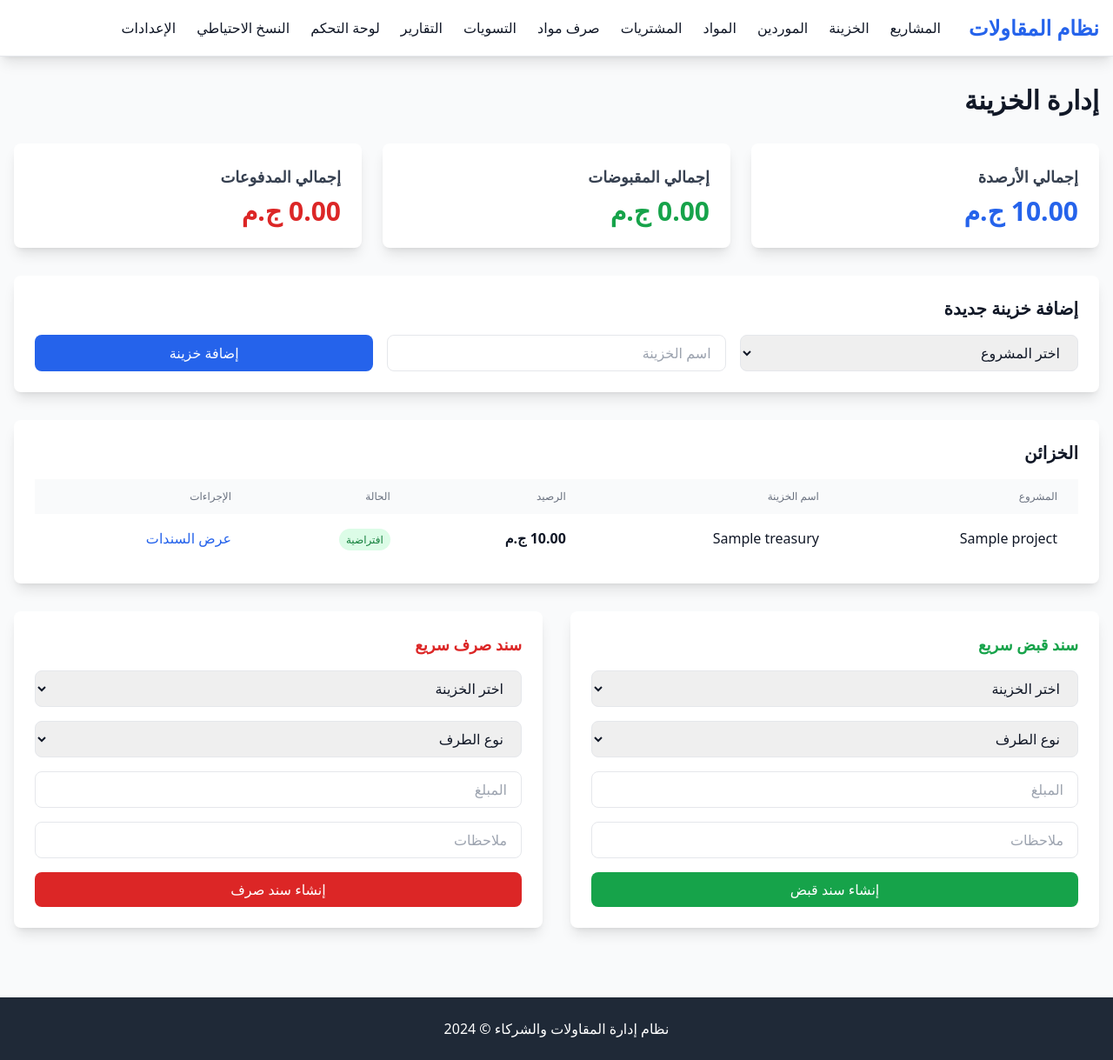
After one commit to Mohagag609/Google-, a Flask app: page /treasury in a window 1280 px wide. The commit adds this page. Shown: the whole page at 87% size. Run offline with Flask 3, Linux system fonts and the light colour scheme; tables that the repository leaves empty hold one stand-in row (values such as "Sample post"); some libraries are stand-ins or nearby versions.

Commit message:
Add Treasury, Vouchers, and fix Purchases functionality - Complete missing features

```diff
--- a/app/app.py
+++ b/app/app.py
@@ -369,6 +369,153 @@ def allocate_custom_route(stage_id):
         stage = Stage.query.get(stage_id)
         return redirect(url_for('project_home', project_id=stage.project_id))
 
+# Treasury and Vouchers
+@app.route('/treasury')
+def treasury_index():
+    """Treasury management page"""
+    treasuries = Treasury.query.all()
+    projects = Project.query.all()
+
+    # Calculate totals
+    total_balance = db.session.query(db.func.sum(Treasury.balance)).scalar() or Decimal("0")
+    total_receipts = db.session.query(db.func.sum(Voucher.amount)).filter_by(v_type='receipt').scalar() or Decimal("0")
+    total_payments = db.session.query(db.func.sum(Voucher.amount)).filter_by(v_type='payment').scalar() or Decimal("0")
+
+    return render_template('treasury/index.html',
+                         treasuries=treasuries,
+                         projects=projects,
+                         total_balance=total_balance,
+                         total_receipts=total_receipts,
+                         total_payments=total_payments)
+
+@app.route('/treasury/create', methods=['POST'])
+def create_treasury():
+    """Create new treasury"""
+    try:
+        project_id = request.form.get('project_id')
+        name = request.form.get('name')
+
+        # Check if it's the first treasury for the project
+        existing = Treasury.query.filter_by(project_id=project_id).count()
+
+        treasury = Treasury(
+            project_id=project_id,
+            name=name,
+            is_default=(existing == 0)  # First treasury is default
+        )
+        db.session.add(treasury)
+        db.session.commit()
+
+        flash_success(f"تم إنشاء الخزينة: {name}")
+        return redirect(url_for('treasury_index'))
+
+    except Exception as e:
+        flash_error(str(e))
+        return redirect(url_for('treasury_index'))
+
+@app.route('/vouchers')
+def vouchers_list():
+    """List vouchers"""
+    treasury_id = request.args.get('treasury_id')
+    v_type = request.args.get('type')
+
+    query = Voucher.query
+    if treasury_id:
+        query = query.filter_by(treasury_id=treasury_id)
+    if v_type:
+        query = query.filter_by(v_type=v_type)
+
+    vouchers = query.order_by(Voucher.v_date.desc()).all()
+    treasuries = Treasury.query.all()
+
+    return render_template('vouchers/list.html',
+                         vouchers=vouchers,
+                         treasuries=treasuries,
+                         selected_treasury=treasury_id,
+                         selected_type=v_type)
+
+@app.route('/vouchers/receipt', methods=['POST'])
+def create_receipt_voucher():
+    """Create receipt voucher"""
+    try:
+        treasury_id = request.form.get('treasury_id')
+        party_type = request.form.get('party_type')
+        party_id = request.form.get('party_id')
+        amount = d(request.form.get('amount'))
+        notes = request.form.get('notes')
+
+        treasury = Treasury.query.get(treasury_id)
+        if not treasury:
+            raise ValidationError("الخزينة غير موجودة")
+
+        voucher = Voucher(
+            project_id=treasury.project_id,
+            treasury_id=treasury_id,
+            v_type='receipt',
+            party_type=party_type,
+            party_id=party_id,
+            amount=amount,
+            v_date=date.today(),
+            ref_code=generate_ref_code('RV', treasury.project.code),
+            notes=notes
+        )
+
+        # Update treasury balance
+        treasury.balance = d(treasury.balance) + amount
+
+        db.session.add(voucher)
+        db.session.commit()
+
+        flash_success(f"تم إنشاء سند القبض: {voucher.ref_code}")
+        return redirect(url_for('treasury_index'))
+
+    except Exception as e:
+        flash_error(str(e))
+        return redirect(url_for('treasury_index'))
+
+@app.route('/vouchers/payment', methods=['POST'])
+def create_payment_voucher():
+    """Create payment voucher"""
+    try:
+        treasury_id = request.form.get('treasury_id')
+        party_type = request.form.get('party_type')
+        party_id = request.form.get('party_id')
+        amount = d(request.form.get('amount'))
+        notes = request.form.get('notes')
+
+        treasury = Treasury.query.get(treasury_id)
+        if not treasury:
+            raise ValidationError("الخزينة غير موجودة")
+
+        # Check balance
+        if d(treasury.balance) < amount:
+            raise ValidationError(f"الرصيد غير كافي. المتاح: {d(treasury.balance)}")
+
+        voucher = Voucher(
+            project_id=treasury.project_id,
+            treasury_id=treasury_id,
+            v_type='payment',
+            party_type=party_type,
+            party_id=party_id,
+            amount=amount,
+            v_date=date.today(),
+            ref_code=generate_ref_code('PV', treasury.project.code),
+            notes=notes
+        )
+
+        # Update treasury balance
+        treasury.balance = d(treasury.balance) - amount
+
+        db.session.add(voucher)
+        db.session.commit()
+
+        flash_success(f"تم إنشاء سند الصرف: {voucher.ref_code}")
+        return redirect(url_for('treasury_index'))
+
+    except Exception as e:
+        flash_error(str(e))
+        return redirect(url_for('treasury_index'))
+
 # Expenses
 @app.route('/expenses', methods=['POST'])
 def create_expense():
@@ -511,6 +658,35 @@ def create_warehouse(project_id):
         return redirect(url_for('project_home', project_id=project_id))
 
 # Purchases
+@app.route('/purchases/invoices')
+def purchase_invoices_list():
+    """List purchase invoices"""
+    project_id = request.args.get('project_id')
+    supplier_id = request.args.get('supplier_id')
+
+    query = PurchaseInvoice.query
+    if project_id:
+        query = query.filter_by(project_id=project_id)
+    if supplier_id:
+        query = query.filter_by(supplier_id=supplier_id)
+
+    invoices = query.order_by(PurchaseInvoice.date.desc()).all()
+    projects = Project.query.all()
+    suppliers = Supplier.query.all()
+
+    return render_template('purchases/list.html',
+                         invoices=invoices,
+                         projects=projects,
+                         suppliers=suppliers,
+                         selected_project=project_id,
+                         selected_supplier=supplier_id)
+
+@app.route('/purchases/invoices/<invoice_id>')
+def view_purchase_invoice(invoice_id):
+    """View purchase invoice details"""
+    invoice = PurchaseInvoice.query.get_or_404(invoice_id)
+    return render_template('purchases/view.html', invoice=invoice)
+
 @app.route('/purchases/invoices/new')
 def new_purchase_invoice():
     """New purchase invoice form"""
--- a/app/templates/layout.html
+++ b/app/templates/layout.html
@@ -23,9 +23,10 @@
                     <a href="/" class="text-2xl font-bold text-blue-600">نظام المقاولات</a>
                     <div class="flex space-x-reverse space-x-6">
                         <a href="/" class="hover:text-blue-600 transition">المشاريع</a>
+                        <a href="/treasury" class="hover:text-blue-600 transition">الخزينة</a>
                         <a href="/suppliers" class="hover:text-blue-600 transition">الموردين</a>
                         <a href="/items" class="hover:text-blue-600 transition">المواد</a>
-                        <a href="/purchases/invoices/new" class="hover:text-blue-600 transition">المشتريات</a>
+                        <a href="/purchases/invoices" class="hover:text-blue-600 transition">المشتريات</a>
                         <a href="/stock/issue" class="hover:text-blue-600 transition">صرف مواد</a>
                         <a href="/settlements" class="hover:text-blue-600 transition">التسويات</a>
                         <a href="/reports/partner-statement" class="hover:text-blue-600 transition">التقارير</a>
--- /dev/null
+++ b/app/templates/treasury/index.html
@@ -0,0 +1,137 @@
+{% extends "layout.html" %}
+
+{% block title %}الخزينة - نظام إدارة المقاولات{% endblock %}
+
+{% block content %}
+<div class="container mx-auto">
+    <h1 class="text-3xl font-bold mb-8">إدارة الخزينة</h1>
+
+    <!-- Treasury Summary -->
+    <div class="grid grid-cols-1 md:grid-cols-3 gap-6 mb-8">
+        <div class="bg-white rounded-lg shadow-lg p-6">
+            <h3 class="text-lg font-semibold mb-2 text-gray-700">إجمالي الأرصدة</h3>
+            <p class="text-3xl font-bold text-blue-600">{{ total_balance|money }}</p>
+        </div>
+        <div class="bg-white rounded-lg shadow-lg p-6">
+            <h3 class="text-lg font-semibold mb-2 text-gray-700">إجمالي المقبوضات</h3>
+            <p class="text-3xl font-bold text-green-600">{{ total_receipts|money }}</p>
+        </div>
+        <div class="bg-white rounded-lg shadow-lg p-6">
+            <h3 class="text-lg font-semibold mb-2 text-gray-700">إجمالي المدفوعات</h3>
+            <p class="text-3xl font-bold text-red-600">{{ total_payments|money }}</p>
+        </div>
+    </div>
+
+    <!-- Create Treasury -->
+    <div class="bg-white rounded-lg shadow-lg p-6 mb-8">
+        <h2 class="text-xl font-bold mb-4">إضافة خزينة جديدة</h2>
+        <form method="POST" action="/treasury/create" class="grid grid-cols-1 md:grid-cols-3 gap-4">
+            <select name="project_id" required class="px-4 py-2 border rounded-lg">
+                <option value="">اختر المشروع</option>
+                {% for project in projects %}
+                    <option value="{{ project.id }}">{{ project.name }}</option>
+                {% endfor %}
+            </select>
+            <input type="text" name="name" placeholder="اسم الخزينة" required
+                   class="px-4 py-2 border rounded-lg">
+            <button type="submit" class="bg-blue-600 text-white px-6 py-2 rounded-lg hover:bg-blue-700">
+                إضافة خزينة
+            </button>
+        </form>
+    </div>
+
+    <!-- Treasuries List -->
+    <div class="bg-white rounded-lg shadow-lg p-6 mb-8">
+        <h2 class="text-xl font-bold mb-4">الخزائن</h2>
+        <div class="overflow-x-auto">
+            <table class="min-w-full">
+                <thead class="bg-gray-50">
+                    <tr>
+                        <th class="px-6 py-3 text-right text-xs font-medium text-gray-500 uppercase">المشروع</th>
+                        <th class="px-6 py-3 text-right text-xs font-medium text-gray-500 uppercase">اسم الخزينة</th>
+                        <th class="px-6 py-3 text-right text-xs font-medium text-gray-500 uppercase">الرصيد</th>
+                        <th class="px-6 py-3 text-right text-xs font-medium text-gray-500 uppercase">الحالة</th>
+                        <th class="px-6 py-3 text-right text-xs font-medium text-gray-500 uppercase">الإجراءات</th>
+                    </tr>
+                </thead>
+                <tbody class="bg-white divide-y divide-gray-200">
+                    {% for treasury in treasuries %}
+                    <tr>
+                        <td class="px-6 py-4 whitespace-nowrap">{{ treasury.project.name }}</td>
+                        <td class="px-6 py-4 whitespace-nowrap">{{ treasury.name }}</td>
+                        <td class="px-6 py-4 whitespace-nowrap font-bold">{{ treasury.balance|money }}</td>
+                        <td class="px-6 py-4 whitespace-nowrap">
+                            {% if treasury.is_default %}
+                                <span class="px-2 py-1 text-xs rounded-full bg-green-100 text-green-700">افتراضية</span>
+                            {% else %}
+                                <span class="px-2 py-1 text-xs rounded-full bg-gray-100 text-gray-700">عادية</span>
+                            {% endif %}
+                        </td>
+                        <td class="px-6 py-4 whitespace-nowrap">
+                            <a href="/vouchers?treasury_id={{ treasury.id }}" class="text-blue-600 hover:text-blue-800">
+                                عرض السندات
+                            </a>
+                        </td>
+                    </tr>
+                    {% endfor %}
+                </tbody>
+            </table>
+        </div>
+    </div>
+
+    <!-- Quick Voucher Creation -->
+    <div class="grid grid-cols-1 md:grid-cols-2 gap-8">
+        <!-- Receipt Voucher -->
+        <div class="bg-white rounded-lg shadow-lg p-6">
+            <h3 class="text-lg font-bold mb-4 text-green-600">سند قبض سريع</h3>
+            <form method="POST" action="/vouchers/receipt" class="space-y-4">
+                <select name="treasury_id" required class="w-full px-4 py-2 border rounded-lg">
+                    <option value="">اختر الخزينة</option>
+                    {% for treasury in treasuries %}
+                        <option value="{{ treasury.id }}">{{ treasury.name }} - {{ treasury.project.name }}</option>
+                    {% endfor %}
+                </select>
+                <select name="party_type" required class="w-full px-4 py-2 border rounded-lg">
+                    <option value="">نوع الطرف</option>
+                    <option value="partner">شريك</option>
+                    <option value="supplier">مورد</option>
+                    <option value="other">أخرى</option>
+                </select>
+                <input type="number" name="amount" step="0.01" placeholder="المبلغ" required
+                       class="w-full px-4 py-2 border rounded-lg">
+                <input type="text" name="notes" placeholder="ملاحظات"
+                       class="w-full px-4 py-2 border rounded-lg">
+                <button type="submit" class="w-full bg-green-600 text-white px-6 py-2 rounded-lg hover:bg-green-700">
+                    إنشاء سند قبض
+                </button>
+            </form>
+        </div>
+
+        <!-- Payment Voucher -->
+        <div class="bg-white rounded-lg shadow-lg p-6">
+            <h3 class="text-lg font-bold mb-4 text-red-600">سند صرف سريع</h3>
+            <form method="POST" action="/vouchers/payment" class="space-y-4">
+                <select name="treasury_id" required class="w-full px-4 py-2 border rounded-lg">
+                    <option value="">اختر الخزينة</option>
+                    {% for treasury in treasuries %}
+                        <option value="{{ treasury.id }}">{{ treasury.name }} - {{ treasury.project.name }}</option>
+                    {% endfor %}
+                </select>
+                <select name="party_type" required class="w-full px-4 py-2 border rounded-lg">
+                    <option value="">نوع الطرف</option>
+                    <option value="partner">شريك</option>
+                    <option value="supplier">مورد</option>
+                    <option value="other">أخرى</option>
+                </select>
+                <input type="number" name="amount" step="0.01" placeholder="المبلغ" required
+                       class="w-full px-4 py-2 border rounded-lg">
+                <input type="text" name="notes" placeholder="ملاحظات"
+                       class="w-full px-4 py-2 border rounded-lg">
+                <button type="submit" class="w-full bg-red-600 text-white px-6 py-2 rounded-lg hover:bg-red-700">
+                    إنشاء سند صرف
+                </button>
+            </form>
+        </div>
+    </div>
+</div>
+{% endblock %}
```
Also changed, not shown: app/db.py (+8 -0 lines), app/models.py (+15 -0 lines), app/templates/purchases/list.html (added, +94 -0 lines), app/templates/vouchers/list.html (added, +93 -0 lines).
